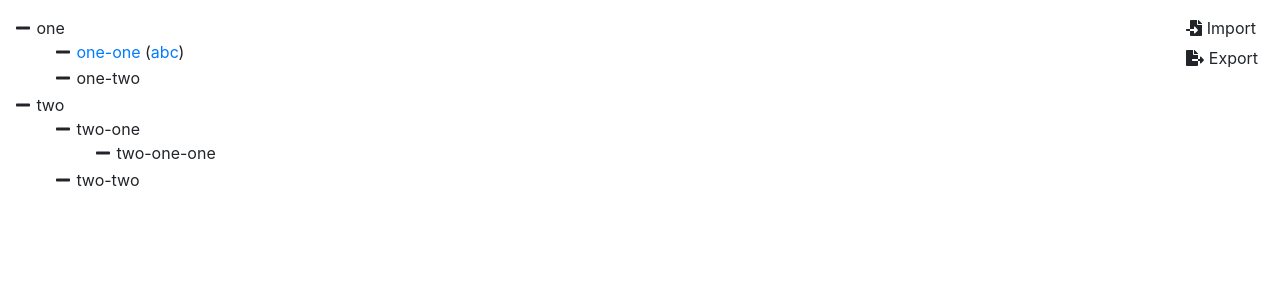
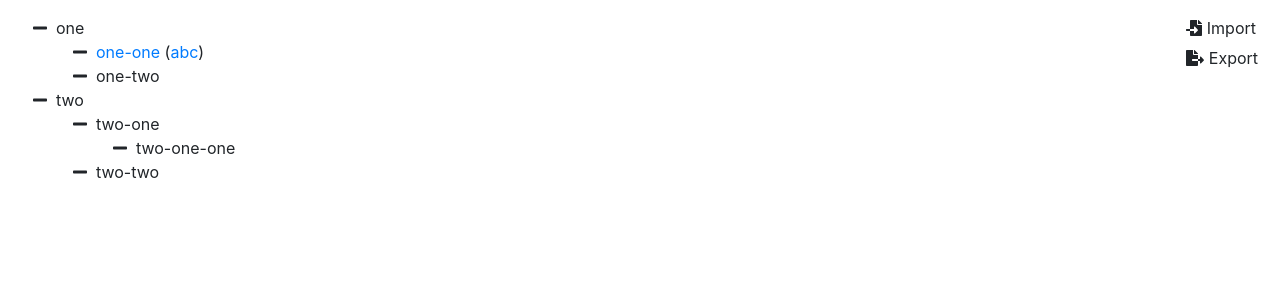
Before and after one commit to unhurried/tree-view, a Vue app: page / in a window 1280 px wide. Shown: the top 300 px of the page. Built offline with nearby package versions, Linux system fonts and the light colour scheme.

Commit message:
Use Font Awesome's list styling utility (fa-ul and fa-li) instead of custom css style.

```diff
--- a/src/components/TreeList.vue
+++ b/src/components/TreeList.vue
@@ -1,6 +1,6 @@
 <template>
-  <draggable tag="ul" class="dragArea" :list="doc" :group="{ name: 'g1' }" :class="{ root: level === 0 }">
-    <TreeListItem v-for="item in doc" :key="item._uid" :doc="item" :level="level"
+  <draggable tag="ul" class="dragArea fa-ul" :list="doc" :group="{ name: 'g1' }">
+    <TreeListItem v-for="item in doc" :key="item._uid" :doc="item"
      @up="onUp" @down="onDown" @add="onAdd" @remove="onRemove" />
   </draggable>
 </template>
@@ -20,7 +20,6 @@ import { ListItem } from '@/lib/ListData';
 })
 export default class TreeList extends Vue {
   @Prop({ default: null }) private doc!: ListItem[];
-  @Prop({ default: 0 }) private level!: number;
 
   private onUp(child: ListItem, parent: ListItem): void {
     const parentIndex = this.doc.indexOf(parent);
@@ -52,14 +51,4 @@ export default class TreeList extends Vue {
 </script>
 
 <style scoped lang="scss">
-ul {
-  list-style: none;
-}
-ul.root {
-  margin: 0;
-  padding: 0;
-}
-.dragArea {
-  padding-bottom: 0.1em;
-}
 </style>
--- a/src/components/TreeListItem.vue
+++ b/src/components/TreeListItem.vue
@@ -1,14 +1,12 @@
 <template>
   <li class="tree-list-item">
     <span @mouseenter="onMouseEnter" @mouseleave="onMouseLeave">
-      <span @click="toggleFolded()">
+      <span @click="toggleFolded()" class="fa-li">
         <font-awesome-icon icon="minus" v-if="isOpen" />
         <font-awesome-icon icon="plus" v-else />
       </span>
-      <span class="text">
-        <span v-if="!editMode" v-html="text" @dblclick="toggleMode" />
-        <input v-else id="input" v-model="doc.text" @blur="toggleMode" @keyup.enter="onKeyEnter" >
-      </span>
+      <span v-if="!editMode" v-html="text" @dblclick="toggleMode" />
+      <input v-else id="input" v-model="doc.text" @blur="toggleMode" @keyup.enter="onKeyEnter" >
       <span class="menu" v-if="!editMode && displayMenu">
         <font-awesome-icon class="icon" icon="arrow-circle-left" @click="onLeftClick" />
         <font-awesome-icon class="icon" icon="arrow-circle-right" @click="onRightClick" />
@@ -18,7 +16,7 @@
         <font-awesome-icon class="icon" icon="minus-circle" @click="onMinuxClick"/>
       </span>
     </span>
-    <TreeList :class="{ invisible: !isOpen }" :doc="doc.children" :level="level+1" />
+    <TreeList :class="{ invisible: !isOpen }" :doc="doc.children" />
   </li>
 </template>
 
@@ -32,7 +30,6 @@ import marked from 'marked';
 })
 export default class TreeListItem extends Vue {
   @Prop() private doc!: ListItem;
-  @Prop() private level!: number;
   private folded: boolean = true;
   private editMode: boolean = false;
   private displayMenu: boolean = false;
@@ -100,9 +97,6 @@ li span {
 .invisible {
   display: none
 }
-.text {
-  padding-left: 0.4em;
-}
 input {
   height: 1.25em;
   width: 10em;
```
